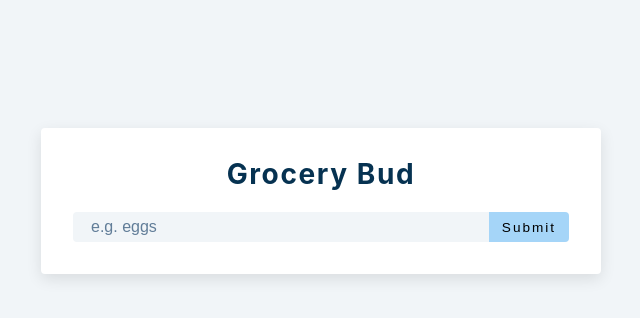
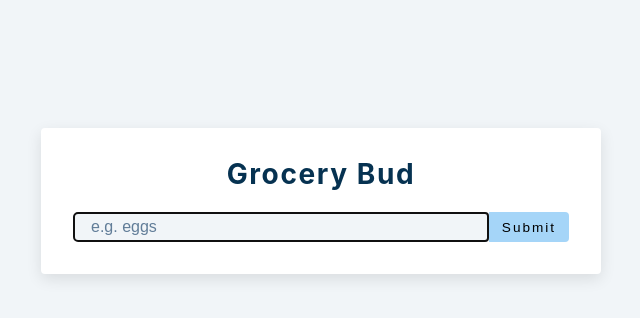
Before and after one commit to eslamsobhy/grocery-bud-app, a React (Create React App) app: page / in a window 1280 px wide. Shown: the top 318 px of the page, without its empty margins (319-959 px from the left). Built offline with nearby package versions, Linux system fonts and the light colour scheme.

Commit message:
added another alert and focus

```diff
--- a/src/App.js
+++ b/src/App.js
@@ -1,4 +1,4 @@
-import React, { useState, useEffect } from "react";
+import React, { useState, useEffect, useRef } from "react";
 import List from "./List";
 import Alert from "./Alert";
 
@@ -12,6 +12,9 @@ function App() {
     type: "",
   });
 
+  // ref for the focus
+  const inputRef = useRef(null);
+
   const handleSubmit = (e) => {
     e.preventDefault();
     // console.log("all is clear");
@@ -21,6 +24,7 @@ function App() {
     } else if (name && isEditing) {
       // deal with editing
     } else {
+      showAlert(true, "item added to the list", "success");
       const newItem = { id: new Date().getTime().toString(), title: name };
       setList([...list, newItem]);
       setName("");
@@ -30,6 +34,10 @@ function App() {
   const showAlert = (show = false, msg = "", type = "") => {
     setAlert({ show, msg, type });
   };
+
+  useEffect(() => {
+    inputRef.current.focus();
+  });
 
   return (
     <section className="section-center">
@@ -43,6 +51,7 @@ function App() {
             placeholder="e.g. eggs"
             value={name}
             onChange={(e) => setName(e.target.value)}
+            ref={inputRef}
           />
           <button className="submit-btn" type="submit">
             {isEditing ? "edit" : "submit"}
```
